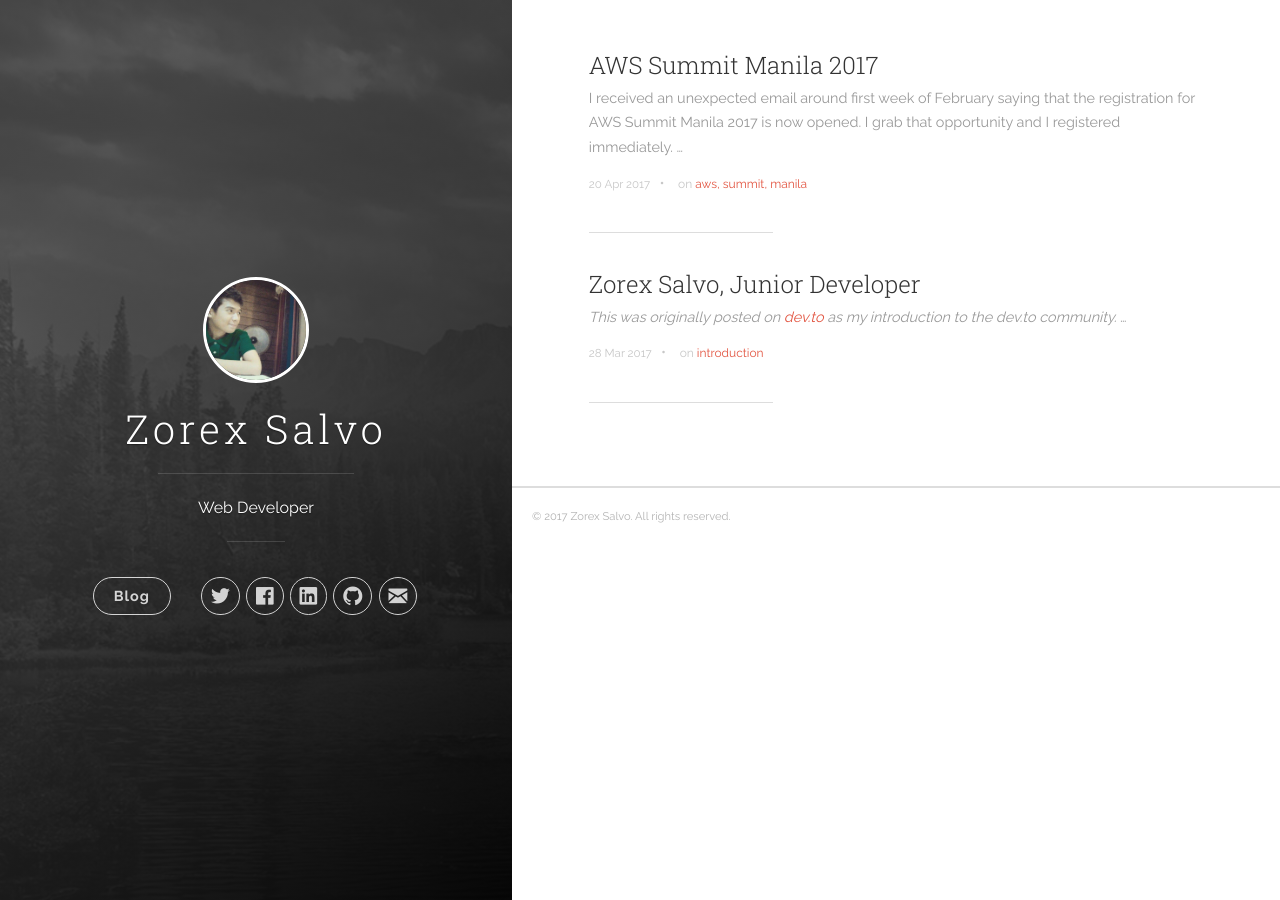
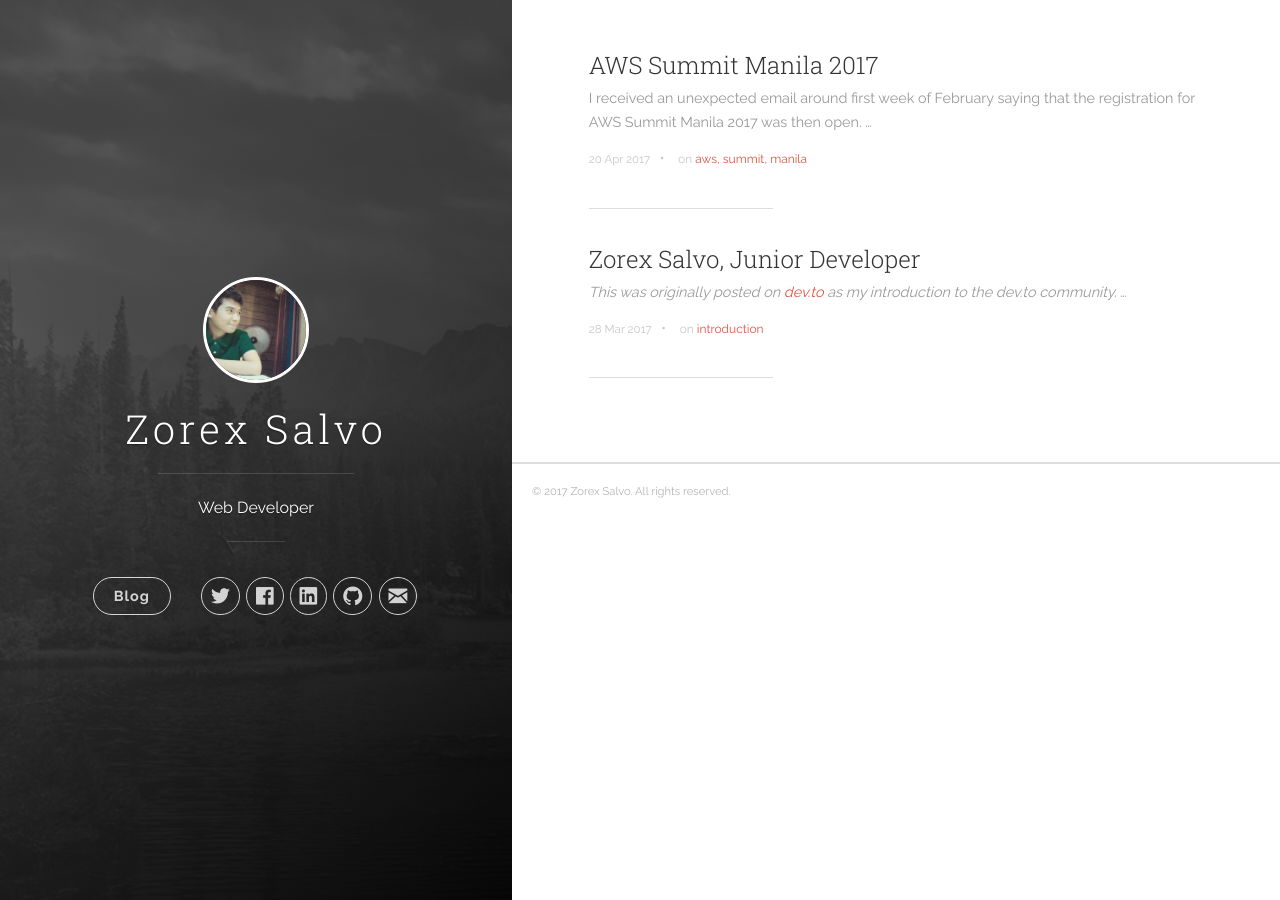
Before and after one commit to zorexsalvo/jekyll-blog-site, a Jekyll site: the page built from index.html, in a window 1280 px wide. Built offline with Jekyll 4.4.1, drawn with Linux system fonts in a browser that asks for light colours; nearby versions of some CDN libraries; the list of posts is cut into pages by our own code.

Commit message:
Update 2017-04-20-aws-summit-manila-2017.md

```diff
--- a/_posts/2017-04-20-aws-summit-manila-2017.md
+++ b/_posts/2017-04-20-aws-summit-manila-2017.md
@@ -5,9 +5,10 @@ description:
 cover_image: https://daveden.files.wordpress.com/2013/02/linux_cat.jpg
 tags: aws, summit, manila
 ---
-I received an unexpected email around first week of February saying that the registration for AWS Summit Manila 2017 is now opened. I grab that opportunity and I registered immediately.
+I received an unexpected email around first week of February saying that the registration for AWS Summit Manila 2017 was then open.
 
 ### Registration
+The summit took place on Marriot Hotel in Pasay. I got there at around 6am.
 ![Registration 1](/images/aws/registration2.jpg)
 
 ### Freebies
```
